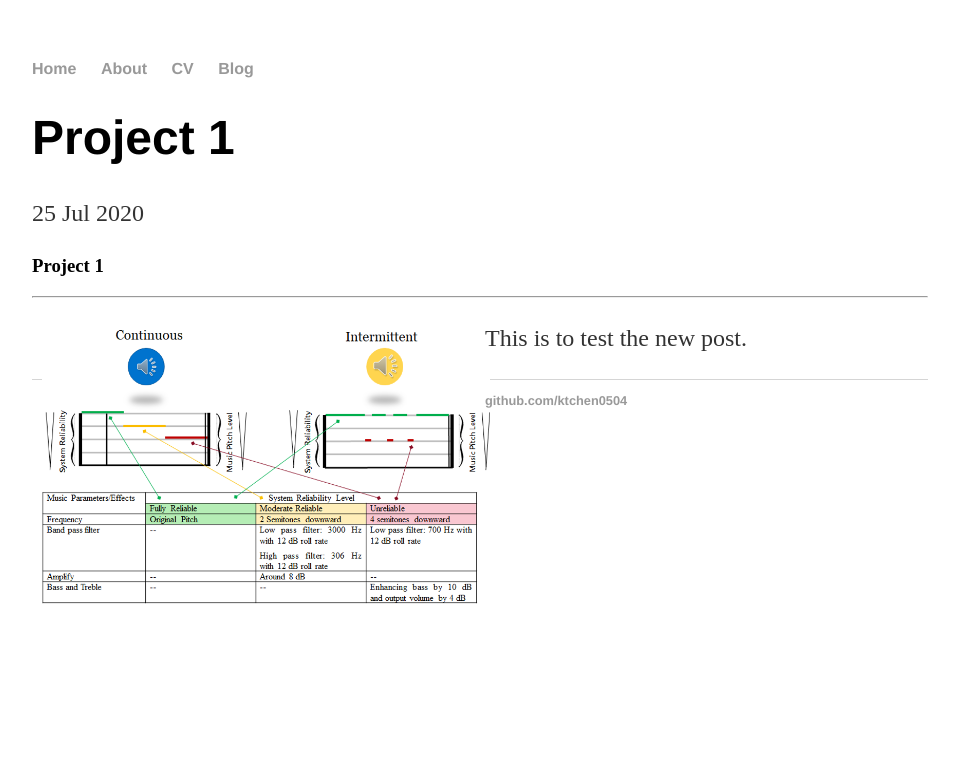
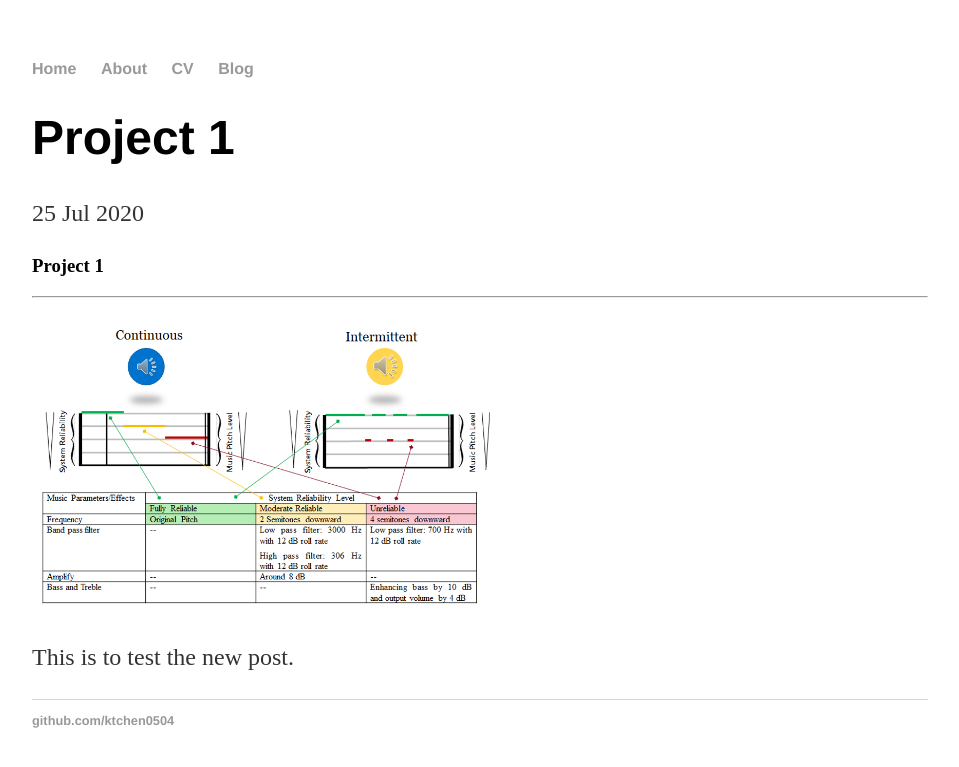
Before and after one commit to ktchen0504/ktchen0504.github.io, a Jekyll site: the page built from _posts/2020-07-25-Test.md, in a window 1280 px wide. Shown: the top 767 px of the page, without its empty margins (160-1119 px from the left). Built offline with Jekyll 4.4.1, drawn with Linux system fonts in a browser that asks for light colours.

Commit message:
remove float style

```diff
--- a/_posts/2020-07-25-Test.md
+++ b/_posts/2020-07-25-Test.md
@@ -7,6 +7,6 @@ date: 2020-07-25
 ### Project 1
 
 ---
-<img src="/public/images/Design_method.png"  style="float:left; margin: 0px -5px 0px 10px; width: 50%; height: 50%;" />
+<img src="/public/images/Design_method.png"  style="margin: 0px -5px 0px 10px; width: 50%; height: 50%;" />
 
 This is to test the new post.
```
